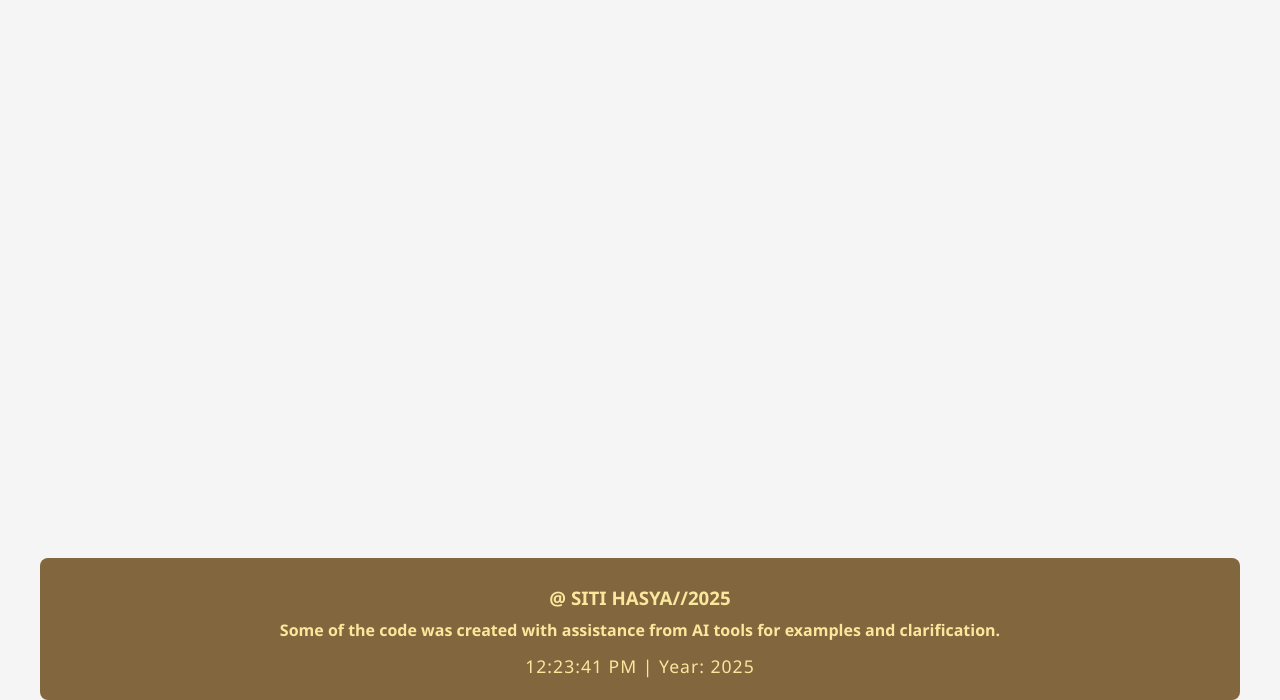
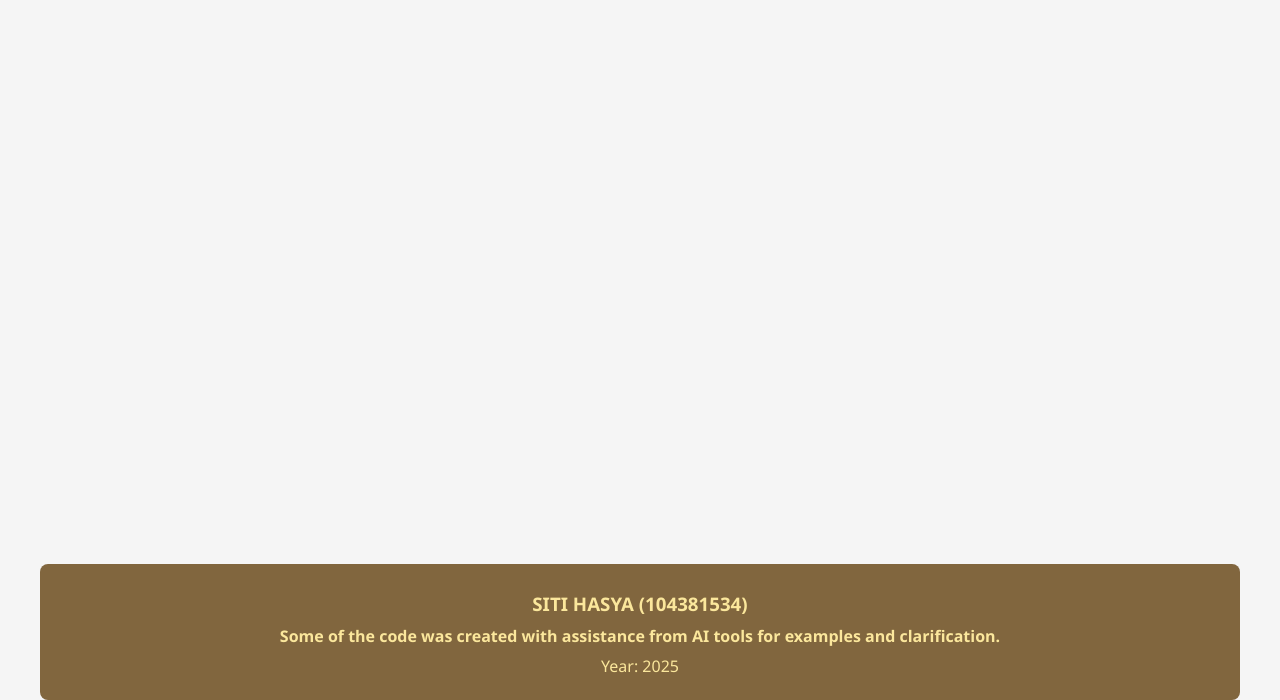
Before and after one commit to SitiHasya/Appliance-Energy-Consumption-Website, a plain HTML site: page about.html in a window 1280 px wide. Shown: the part 100-800 px from the top of the page. Drawn offline with Linux system fonts and the light colour scheme.

Commit message:
modified:   about.html 	modified:   index.html 	modified:   script.js 	modified:   televisions.html

```diff
--- a/about.html
+++ b/about.html
@@ -24,10 +24,10 @@
 <footer>
     <div class="footer">
 
-       <h3>@ SITI HASYA//2025</h3>
+      <h3>SITI HASYA (104381534)</h3>
             <h4>Some of the code was created with assistance from AI tools for examples and clarification.</h4>
 
-        <div id="date-time"></div>
+        <div id="year"></div>
     </div>
 </footer>
 <script src="script.js"></script>
--- a/script.js
+++ b/script.js
@@ -14,17 +14,16 @@ function goToAboutUs() {
 
 window.onload = function() {
 
-    showDateTime();
+    showyear();
 };
 
-function showDateTime() {
-    var dtElem = document.getElementById('date-time');
+function showyear() {
+    var dtElem = document.getElementById('year');
     if (!dtElem) return;
     function update() {
         var now = new Date();
         var year = now.getFullYear();
-        var time = now.toLocaleTimeString();
-        dtElem.textContent = ` ${time} | Year: ${year}`;
+        dtElem.textContent = `Year: ${year}`;
     }
     update();
     setInterval(update, 1000);
```
Also changed, not shown: index.html (+2 -2 lines), televisions.html (+2 -2 lines).
